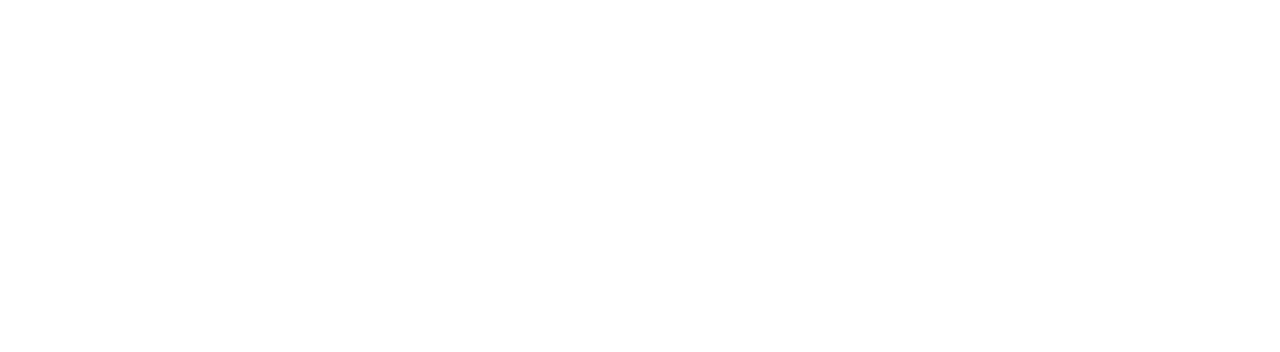
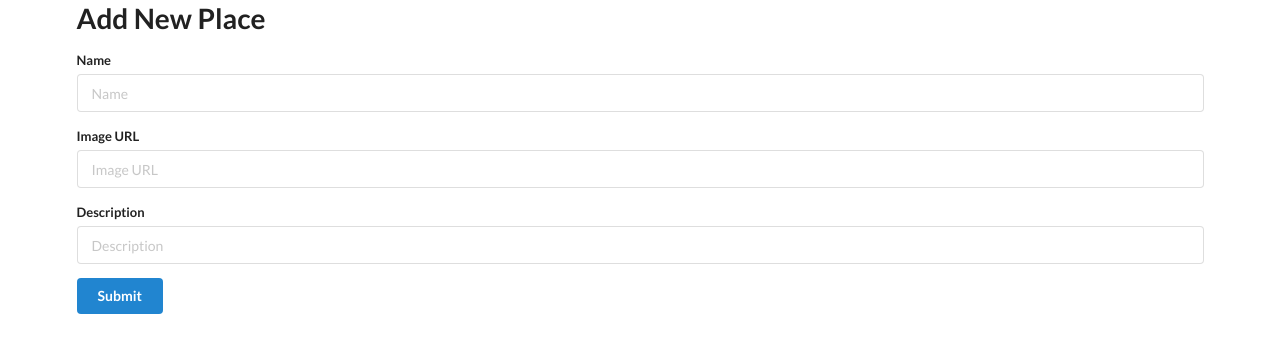
Before and after one commit to rjdeleon03/Where2Go, an Angular app: page /places/new in a window 1280 px wide. Shown: the top 352 px of the page. Built offline with nearby package versions, Linux system fonts and the light colour scheme; no server answers.

Commit message:
Add component for adding new places

```diff
--- a/src/app/app.module.ts
+++ b/src/app/app.module.ts
@@ -7,8 +7,15 @@
 import { AppComponent } from './app.component';
 import { PlaceComponent } from './place/place.component';
 import { PlaceDetailComponent } from './place-detail/place-detail.component';
+import { PlaceNewComponent } from './place-new/place-new.component';
 
 const appRoutes: Routes = [
+  {
+    path: "places/new",
+    component: PlaceNewComponent,
+    data: { title: "Add New Place"},
+    pathMatch: "full"
+  },
   {
     path: "places",
     component: PlaceComponent,
@@ -30,7 +37,8 @@
   declarations: [
     AppComponent,
     PlaceComponent,
-    PlaceDetailComponent
+    PlaceDetailComponent,
+    PlaceNewComponent
   ],
   imports: [
     BrowserModule,
--- /dev/null
+++ b/src/app/place-new/place-new.component.html
@@ -0,0 +1,21 @@
+<div class="ui container">
+  <h1>Add New Place</h1>
+  <form (ngSubmit)="savePlace()" #bookForm="ngForm" class="ui form" ngNativeValidate>
+    <div class="field">
+      <label for="name">Name</label>
+      <input type="text" name="name" placeholder="Name"
+        [(ngModel)] = "place.name" required>
+    </div>
+    <div class="field">
+      <label for="name">Image URL</label>
+      <input type="text" name="imageUrl" placeholder="Image URL"
+      [(ngModel)] = "place.imageUrl" required>
+    </div>
+    <div class="field">
+      <label for="name">Description</label>
+      <input type="text" name="description" placeholder="Description"
+      [(ngModel)] = "place.description" required>
+    </div>
+    <button class="ui blue button" type=submit>Submit</button>
+  </form>
+</div>
--- /dev/null
+++ b/src/app/place-new/place-new.component.ts
@@ -0,0 +1,34 @@
+import { Component, OnInit } from '@angular/core';
+import { HttpClient } from '@angular/common/http';
+import { Router } from '@angular/router';
+
+@Component({
+  selector: 'app-place-new',
+  templateUrl: './place-new.component.html',
+  styleUrls: ['./place-new.component.css']
+})
+export class PlaceNewComponent implements OnInit {
+
+  place = {};
+
+  constructor(private http: HttpClient, private router: Router) { }
+
+  ngOnInit() {
+  }
+
+  savePlace() {
+    console.log(this.place);
+    this.http.post("/api/places", this.place).subscribe(
+      res => {
+
+        // When place has been added, redirect to place's page
+        let id = res["_id"];
+        this.router.navigate(["/places", id]);
+
+      }, (err) => {
+        console.log(err);
+      }
+    );
+  }
+
+}
--- a/src/app/place/place.component.html
+++ b/src/app/place/place.component.html
@@ -1,5 +1,6 @@
 <div class="ui container">
   <h1>Place List</h1>
+  <a  [routerLink]="['/places/new']" class="ui green button">Add Place</a>
   <li *ngFor="let place of places">
     {{ place.name }}
   </li>
```
Also changed, not shown: src/app/place-new/place-new.component.css (added), 1 other file (tests, documents, lock files or other folders).
